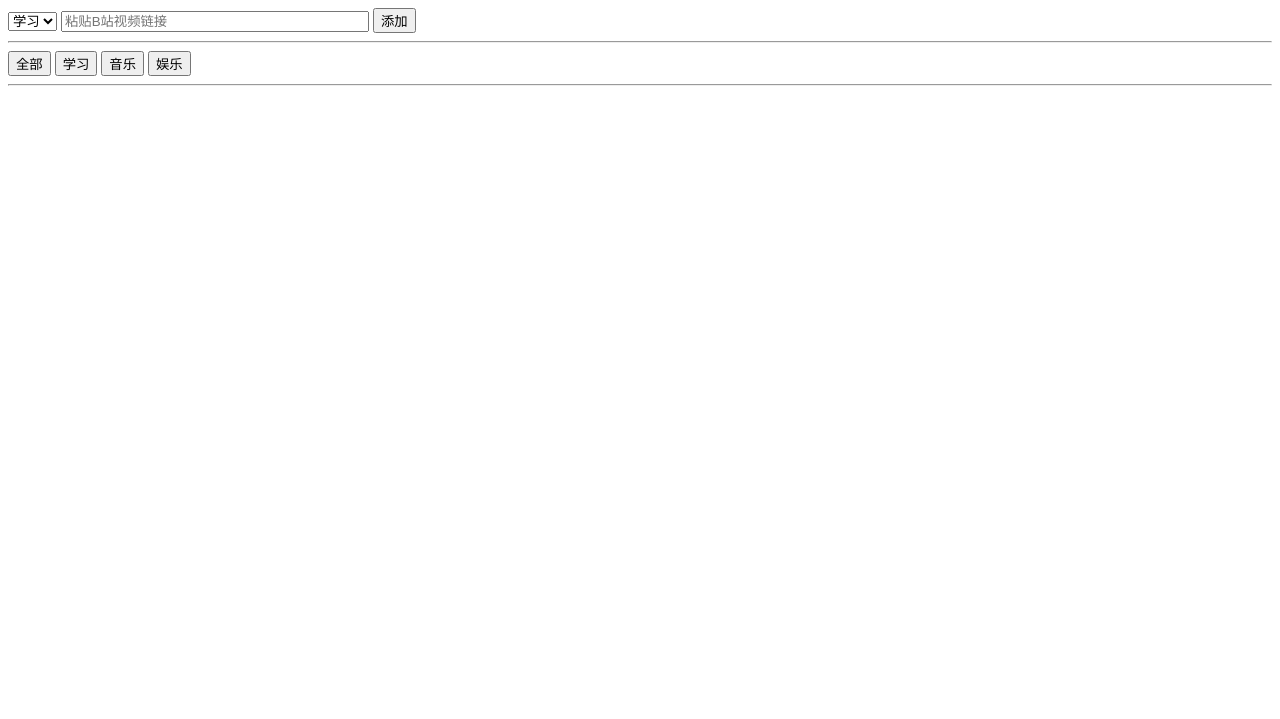
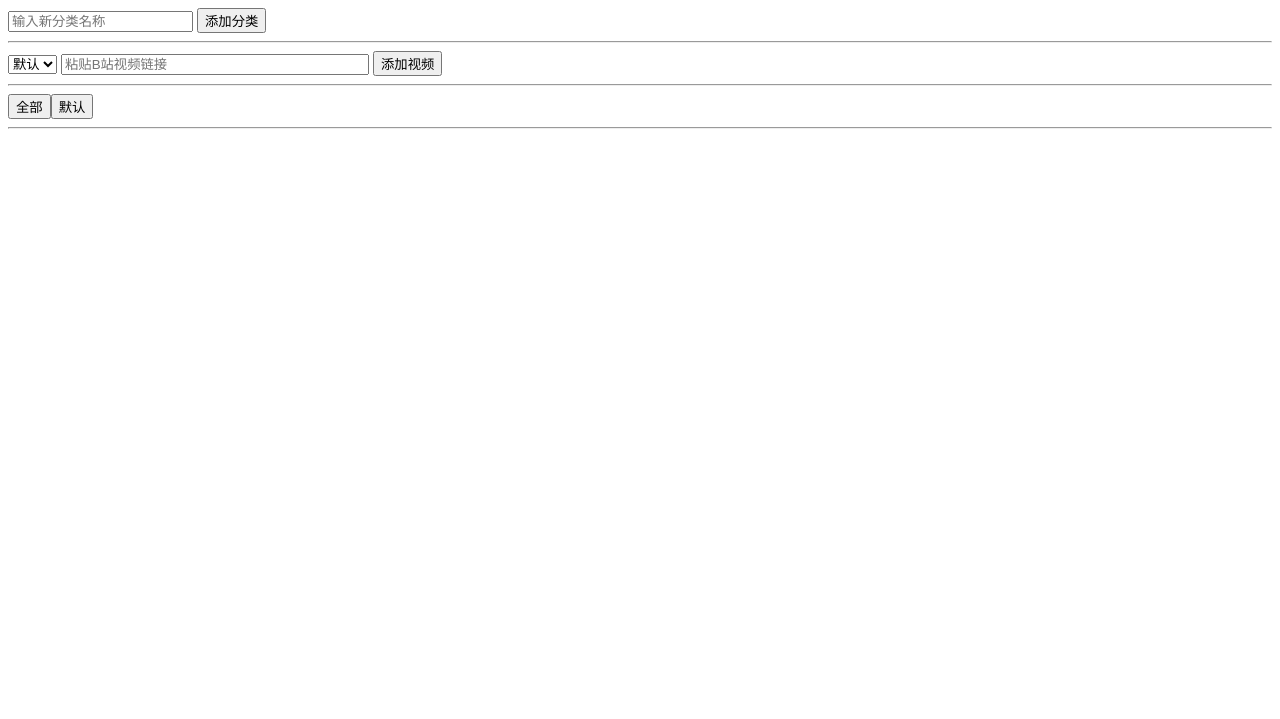
Before and after one commit to lllzzzy-design/bilibili-collection, a website: page public/index.html in a window 1280 px wide. Shown: the part 81-800 px from the top of the page. Drawn offline with Linux system fonts and the light colour scheme.

Commit message:
add dynamic categories

```diff
--- a/public/index.html
+++ b/public/index.html
@@ -8,24 +8,22 @@
 
   <h1>🎬 我的Bilibili视频收藏</h1>
 
-  <!-- 分类选择 -->
-  <select id="category">
-    <option value="学习">学习</option>
-    <option value="音乐">音乐</option>
-    <option value="娱乐">娱乐</option>
-  </select>
-
-  <!-- 输入框 -->
-  <input id="input" placeholder="粘贴B站视频链接" style="width:300px;">
-  <button onclick="addVideo()">添加</button>
+  <!-- 添加新分类 -->
+  <input id="newCategoryInput" placeholder="输入新分类名称">
+  <button onclick="addCategory()">添加分类</button>
 
   <hr>
 
-  <!-- 分类筛选按钮 -->
-  <button onclick="setCategory('全部')">全部</button>
-  <button onclick="setCategory('学习')">学习</button>
-  <button onclick="setCategory('音乐')">音乐</button>
-  <button onclick="setCategory('娱乐')">娱乐</button>
+  <!-- 分类选择 -->
+  <select id="categorySelect"></select>
+
+  <input id="videoInput" placeholder="粘贴B站视频链接" style="width:300px;">
+  <button onclick="addVideo()">添加视频</button>
+
+  <hr>
+
+  <!-- 分类筛选区域 -->
+  <div id="categoryButtons"></div>
 
   <hr>
 
@@ -33,14 +31,32 @@
   <div id="videos"></div>
 
   <script>
+
     let videos = JSON.parse(localStorage.getItem("videos")) || [];
+    let categories = JSON.parse(localStorage.getItem("categories")) || ["默认"];
     let currentCategory = "全部";
 
     function save() {
       localStorage.setItem("videos", JSON.stringify(videos));
+      localStorage.setItem("categories", JSON.stringify(categories));
     }
 
-    function render() {
+    function renderCategories() {
+      const select = document.getElementById("categorySelect");
+      const buttons = document.getElementById("categoryButtons");
+
+      select.innerHTML = "";
+      buttons.innerHTML = "";
+
+      categories.forEach(cat => {
+        select.innerHTML += `<option value="${cat}">${cat}</option>`;
+        buttons.innerHTML += `<button onclick="setCategory('${cat}')">${cat}</button>`;
+      });
+
+      buttons.innerHTML = `<button onclick="setCategory('全部')">全部</button>` + buttons.innerHTML;
+    }
+
+    function renderVideos() {
       const container = document.getElementById("videos");
       container.innerHTML = "";
 
@@ -63,9 +79,19 @@
         });
     }
 
+    function addCategory() {
+      const newCat = document.getElementById("newCategoryInput").value.trim();
+      if(newCat && !categories.includes(newCat)){
+        categories.push(newCat);
+        save();
+        renderCategories();
+        document.getElementById("newCategoryInput").value = "";
+      }
+    }
+
     function addVideo() {
-      const url = document.getElementById("input").value;
-      const category = document.getElementById("category").value;
+      const url = document.getElementById("videoInput").value;
+      const category = document.getElementById("categorySelect").value;
       const match = url.match(/BV\w+/);
 
       if(match){
@@ -74,8 +100,8 @@
           category: category
         });
         save();
-        render();
-        document.getElementById("input").value = "";
+        renderVideos();
+        document.getElementById("videoInput").value = "";
       } else {
         alert("无法识别BV号");
       }
@@ -83,10 +109,12 @@
 
     function setCategory(cat){
       currentCategory = cat;
-      render();
+      renderVideos();
     }
 
-    render();
+    renderCategories();
+    renderVideos();
+
   </script>
 
 </body>
```
